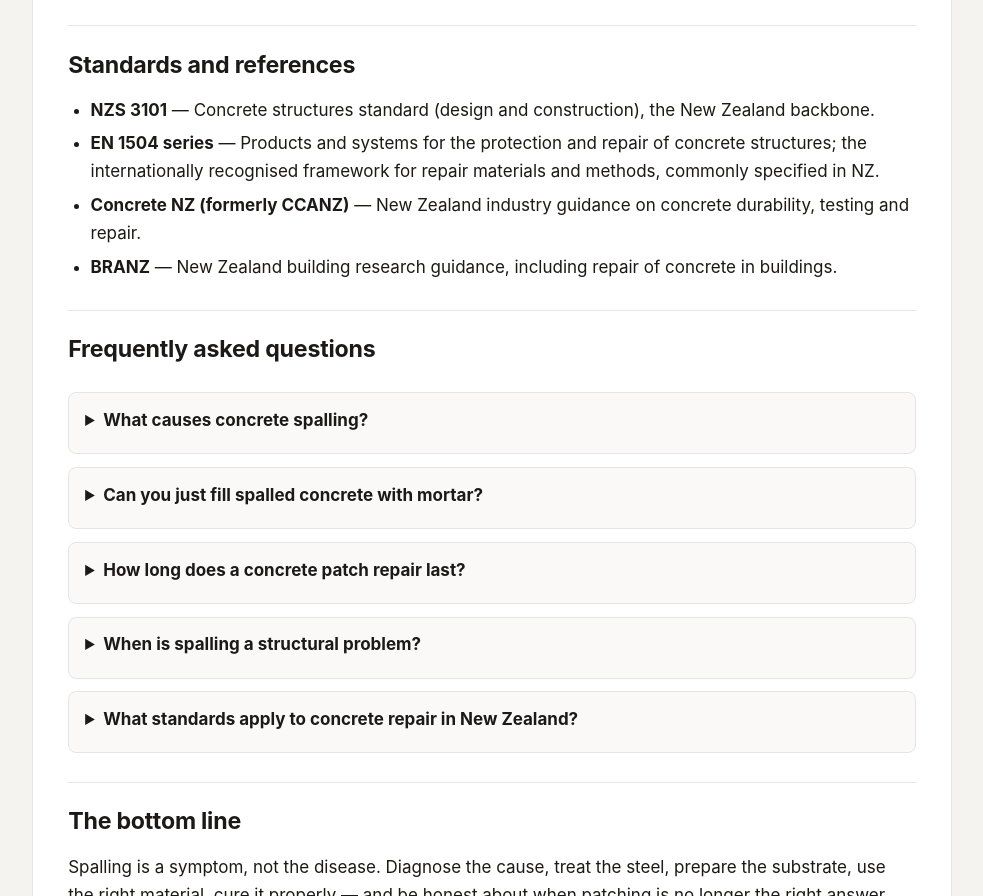
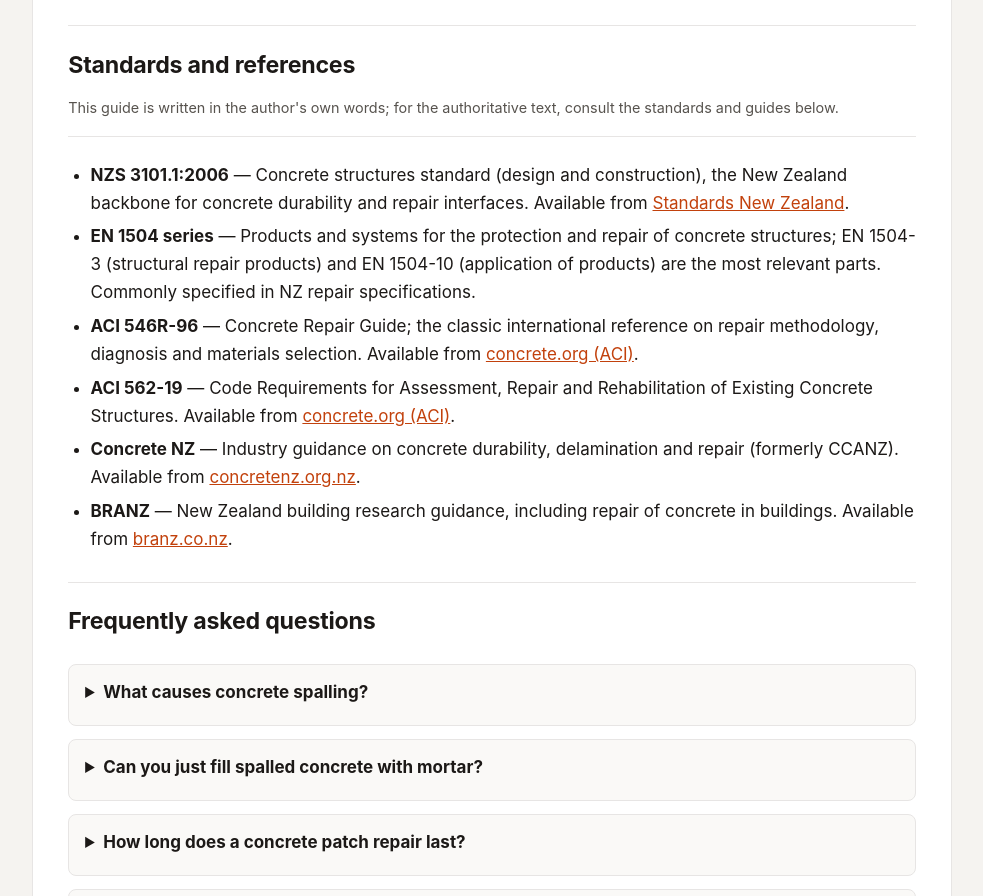
Before and after one commit to Geraldomonte/concrete-hub, a plain HTML site: page knowledge/concrete-spalling-repair.html in a window 1280 px wide. Shown: the part 3111-4007 px from the top of the page, without its empty margins (148-1131 px from the left). Drawn offline with Linux system fonts and the light colour scheme.

Commit message:
Add standards & references sections with source links; document TK sourcing + copyright policy in README

```diff
--- a/knowledge/concrete-spalling-repair.html
+++ b/knowledge/concrete-spalling-repair.html
@@ -133,11 +133,14 @@
     <p>A good repair contractor will tell you when patching is the wrong answer — even if it costs them the job. Repairing concrete is not about making the spall disappear; it is about stopping the process that caused it.</p>
 
     <h2>Standards and references</h2>
+    <p class="meta">This guide is written in the author's own words; for the authoritative text, consult the standards and guides below.</p>
     <ul>
-      <li><strong>NZS 3101</strong> — Concrete structures standard (design and construction), the New Zealand backbone.</li>
-      <li><strong>EN 1504 series</strong> — Products and systems for the protection and repair of concrete structures; the internationally recognised framework for repair materials and methods, commonly specified in NZ.</li>
-      <li><strong>Concrete NZ (formerly CCANZ)</strong> — New Zealand industry guidance on concrete durability, testing and repair.</li>
-      <li><strong>BRANZ</strong> — New Zealand building research guidance, including repair of concrete in buildings.</li>
+      <li><strong>NZS 3101.1:2006</strong> — Concrete structures standard (design and construction), the New Zealand backbone for concrete durability and repair interfaces. Available from <a href="https://www.standards.govt.nz/">Standards New Zealand</a>.</li>
+      <li><strong>EN 1504 series</strong> — Products and systems for the protection and repair of concrete structures; EN 1504-3 (structural repair products) and EN 1504-10 (application of products) are the most relevant parts. Commonly specified in NZ repair specifications.</li>
+      <li><strong>ACI 546R-96</strong> — Concrete Repair Guide; the classic international reference on repair methodology, diagnosis and materials selection. Available from <a href="https://www.concrete.org/">concrete.org (ACI)</a>.</li>
+      <li><strong>ACI 562-19</strong> — Code Requirements for Assessment, Repair and Rehabilitation of Existing Concrete Structures. Available from <a href="https://www.concrete.org/">concrete.org (ACI)</a>.</li>
+      <li><strong>Concrete NZ</strong> — Industry guidance on concrete durability, delamination and repair (formerly CCANZ). Available from <a href="https://concretenz.org.nz/">concretenz.org.nz</a>.</li>
+      <li><strong>BRANZ</strong> — New Zealand building research guidance, including repair of concrete in buildings. Available from <a href="https://www.branz.co.nz/">branz.co.nz</a>.</li>
     </ul>
 
     <h2>Frequently asked questions</h2>
```
Also changed, not shown: knowledge/concrete-curing.html (+9 -0 lines), 1 other file.
